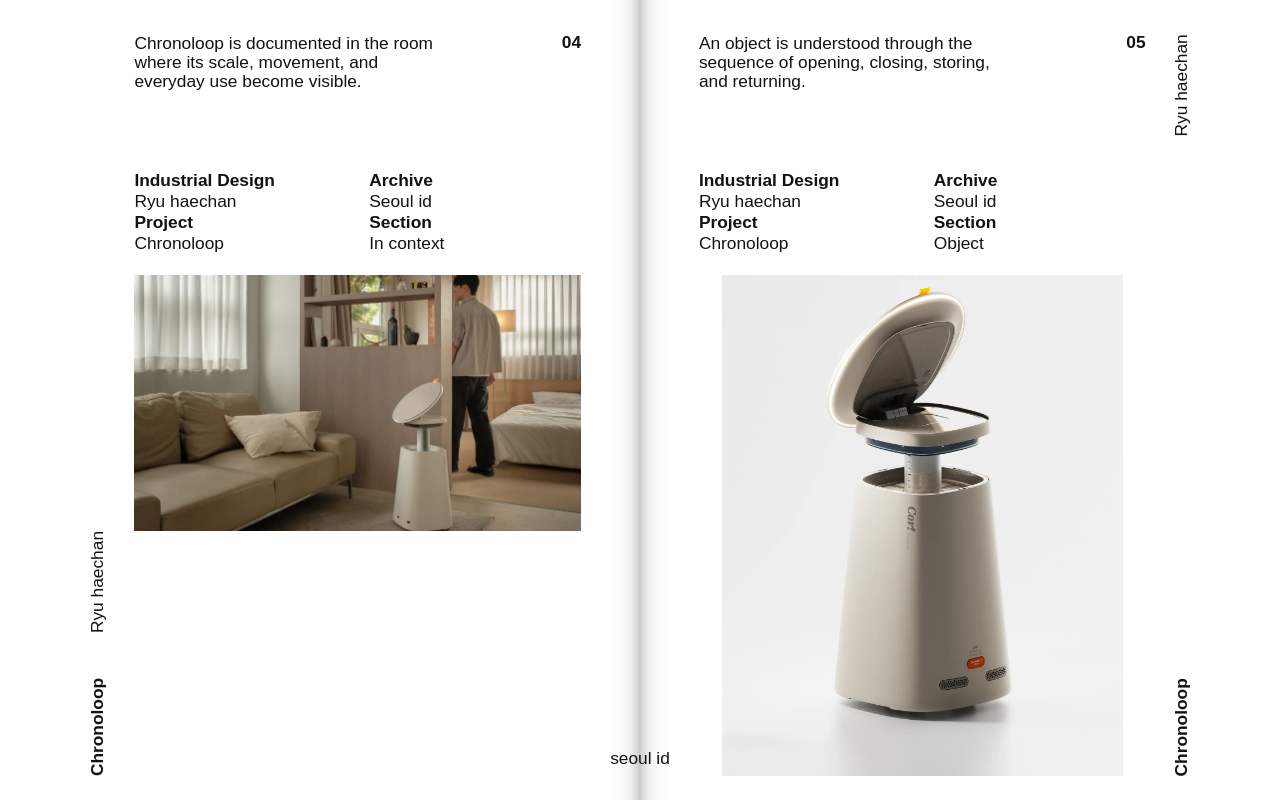
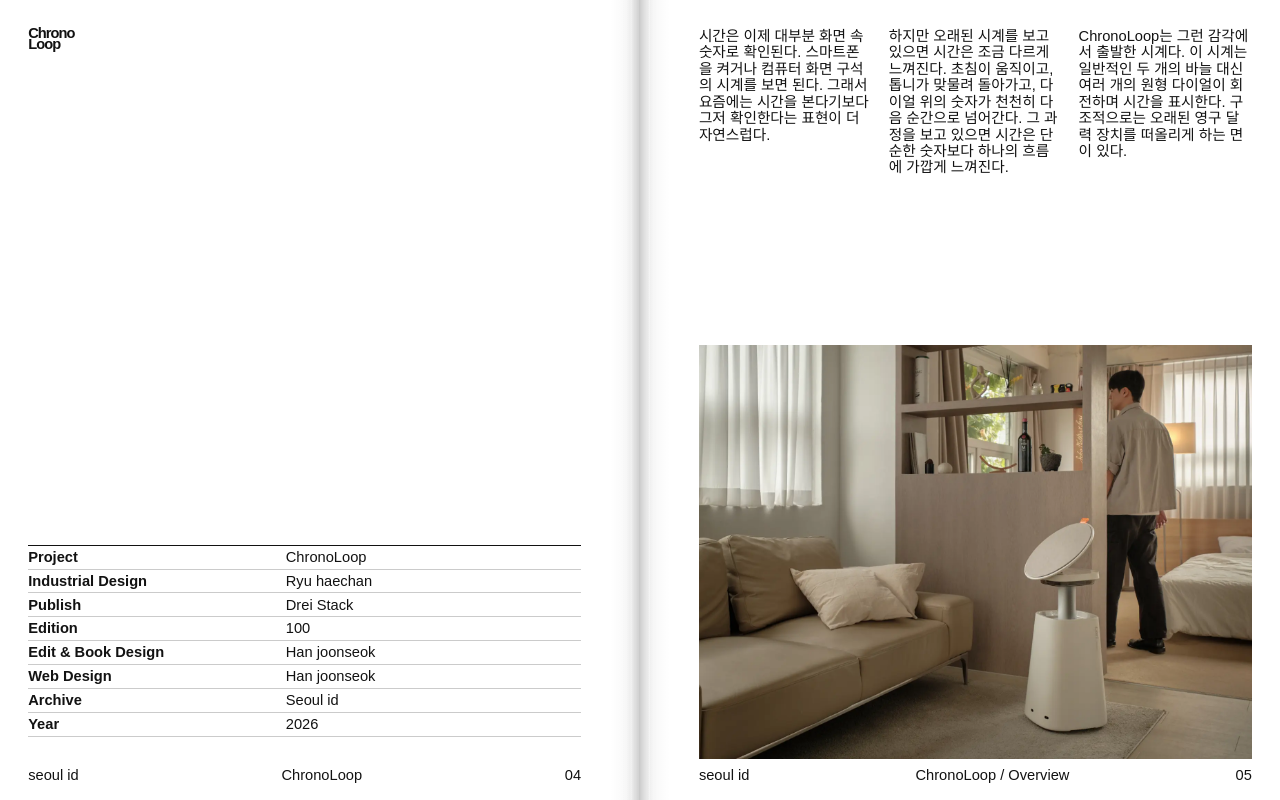
Before and after one commit to Joonseokvd/seoulid, a Next.js app: page /1 in a window 1280 px wide. Built offline with nearby package versions, Linux system fonts and the light colour scheme; a web font is replaced by a local one.

Commit message:
Rebuild ChronoLoop in portfolio book system

```diff
--- a/app/1/page.tsx
+++ b/app/1/page.tsx
@@ -1,164 +1,227 @@
 /* eslint-disable @next/next/no-img-element, @next/next/no-html-link-for-pages */
 
-type EditorialPageData = {
-  image: string;
-  imageAlt: string;
-  headline: string;
-  label: string;
-  page: string;
-  fit?: "cover" | "contain";
-};
-
-const editorialPages: EditorialPageData[] = [
-  {
-    image: "/detail/chronoloop/1.webp",
-    imageAlt: "실내 공간에 놓인 Chronoloop",
-    headline:
-      "Chronoloop is documented in the room where its scale, movement, and everyday use become visible.",
-    label: "In context",
-    page: "04",
-  },
-  {
-    image: "/detail/chronoloop/2.webp",
-    imageAlt: "흰 배경 위에 놓인 Chronoloop",
-    headline:
-      "An object is understood through the sequence of opening, closing, storing, and returning.",
-    label: "Object",
-    page: "05",
-    fit: "contain",
-  },
-  {
-    image: "/detail/chronoloop/3.webp",
-    imageAlt: "선반 앞에 놓인 Chronoloop",
-    headline:
-      "Its form stays quiet among other objects until the moment a repeated action begins.",
-    label: "In context",
-    page: "06",
-  },
-  {
-    image: "/detail/chronoloop/4.webp",
-    imageAlt: "Chronoloop 상단 구조의 세부 모습",
-    headline:
-      "A closer view records the relationship between the container, lid, and supporting structure.",
-    label: "Detail",
-    page: "07",
-  },
-  {
-    image: "/detail/chronoloop/5.webp",
-    imageAlt: "이동식 구조물 옆의 Chronoloop",
-    headline:
-      "Chronoloop is shown beside the surrounding systems that organise a domestic space.",
-    label: "Structure",
-    page: "08",
-  },
-  {
-    image: "/detail/chronoloop/6.webp",
-    imageAlt: "식물 옆에서 열려 있는 Chronoloop",
-    headline:
-      "The open object reveals a small gesture designed to be repeated as part of an ordinary day.",
-    label: "Use",
-    page: "09",
-  },
-  {
-    image: "/detail/chronoloop/7.webp",
-    imageAlt: "두 사람이 Chronoloop를 살펴보는 모습",
-    headline:
-      "Handling and observation provide a final record of the object at the scale of the body.",
-    label: "Process",
-    page: "10",
-  },
-  {
-    image: "/images/catalog/1.png",
-    imageAlt: "Chronoloop 제품 이미지",
-    headline:
-      "Chronoloop, Object 01. Industrial design by Ryu haechan and archived by Seoul id.",
-    label: "Object 01",
-    page: "11",
-    fit: "contain",
-  },
+const projectSpecs = [
+  ["Project", "ChronoLoop"],
+  ["Industrial Design", "Ryu haechan"],
+  ["Publish", "Drei Stack"],
+  ["Edition", "100"],
+  ["Edit & Book Design", "Han joonseok"],
+  ["Web Design", "Han joonseok"],
+  ["Archive", "Seoul id"],
+  ["Year", "2026"],
 ];
 
-function EditorialPage({
-  data,
-  side,
+function PageFolio({ page, caption }: { page: string; caption: string }) {
+  return (
+    <footer className="project-folio">
+      <a href="/">seoul id</a>
+      <span>{caption}</span>
+      <span>{page}</span>
+    </footer>
+  );
+}
+
+function ProcessPage({
+  page,
+  columns,
+  images,
 }: {
-  data: EditorialPageData;
-  side: "left" | "right";
+  page: string;
+  columns: Array<{ heading: string; body: string[] }>;
+  images: Array<{ src: string; alt: string; caption: string }>;
 }) {
   return (
-    <article
-      className={`book-page book-page-${side} detail-editorial-page detail-editorial-${side}`}
-      aria-label={`Chronoloop ${data.label}, ${data.page}쪽`}
-    >
-      <div className="editorial-main">
-        <header className="editorial-header">
-          <p className="editorial-headline">{data.headline}</p>
-          <span className="editorial-index" aria-label={`${data.page}쪽`}>
-            {data.page}
-          </span>
-        </header>
-
-        <div className="editorial-copy">
-          <p>
-            <strong>Industrial Design</strong>
-            <br />
-            Ryu haechan
-            <br />
-            <strong>Project</strong>
-            <br />
-            Chronoloop
-          </p>
-          <p>
-            <strong>Archive</strong>
-            <br />
-            Seoul id
-            <br />
-            <strong>Section</strong>
-            <br />
-            {data.label}
-          </p>
-        </div>
-
-        <figure className={`editorial-media editorial-media-${data.fit ?? "cover"}`}>
-          <img src={data.image} alt={data.imageAlt} />
-        </figure>
+    <article className="book-page process-page">
+      <div className="process-copy-grid">
+        {columns.map((column) => (
+          <section key={column.heading}>
+            <h2>{column.heading}</h2>
+            {column.body.map((paragraph) => (
+              <p key={paragraph}>{paragraph}</p>
+            ))}
+          </section>
+        ))}
       </div>
 
-      <div className="editorial-rail" aria-hidden="true">
-        <strong>Chronoloop</strong>
-        <span>Ryu haechan</span>
+      <div className="process-image-grid">
+        {images.map((image) => (
+          <figure key={image.src}>
+            <img src={image.src} alt={image.alt} />
+            <figcaption>{image.caption}</figcaption>
+          </figure>
+        ))}
       </div>
+
+      <PageFolio page={page} caption="ChronoLoop / Process" />
+    </article>
+  );
+}
+
+function PhotoPage({
+  page,
+  src,
+  alt,
+  caption,
+}: {
+  page: string;
+  src: string;
+  alt: string;
+  caption: string;
+}) {
+  return (
+    <article className="book-page photo-page">
+      <figure>
+        <img src={src} alt={alt} />
+      </figure>
+      <PageFolio page={page} caption={caption} />
     </article>
   );
 }
 
 export default function ChronoloopPage() {
-  const spreads = Array.from({ length: editorialPages.length / 2 }, (_, index) =>
-    editorialPages.slice(index * 2, index * 2 + 2),
-  );
-
   return (
     <main className="site-shell detail-shell">
       <div className="detail-spread-scroll">
-        {spreads.map(([leftPage, rightPage], index) => (
-          <section
-            className="spread spread-detail detail-story-spread"
-            aria-label={`Chronoloop 펼침면 ${index + 1}`}
-            key={`${leftPage.page}-${rightPage.page}`}
-          >
-            <EditorialPage data={leftPage} side="left" />
-            <EditorialPage data={rightPage} side="right" />
-          </section>
-        ))}
+        <section
+          className="spread spread-detail project-intro-spread"
+          aria-label="ChronoLoop 소개 펼침면"
+        >
+          <article className="book-page book-page-left project-title-page">
+            <h1 className="project-display-title">
+              <span>Chrono</span>
+              <span>Loop</span>
+            </h1>
+
+            <dl className="project-spec-table">
+              {projectSpecs.map(([term, description]) => (
+                <div key={term}>
+                  <dt>{term}</dt>
+                  <dd>{description}</dd>
+                </div>
+              ))}
+            </dl>
+
+            <PageFolio page="04" caption="ChronoLoop" />
+          </article>
+
+          <article className="book-page book-page-right project-overview-page">
+            <div className="overview-copy-grid">
+              <p>
+                시간은 이제 대부분 화면 속 숫자로 확인된다. 스마트폰을 켜거나
+                컴퓨터 화면 구석의 시계를 보면 된다. 그래서 요즘에는 시간을
+                본다기보다 그저 확인한다는 표현이 더 자연스럽다.
+              </p>
+              <p>
+                하지만 오래된 시계를 보고 있으면 시간은 조금 다르게 느껴진다.
+                초침이 움직이고, 톱니가 맞물려 돌아가고, 다이얼 위의 숫자가
+                천천히 다음 순간으로 넘어간다. 그 과정을 보고 있으면 시간은
+                단순한 숫자보다 하나의 흐름에 가깝게 느껴진다.
+              </p>
+              <p>
+                ChronoLoop는 그런 감각에서 출발한 시계다. 이 시계는 일반적인
+                두 개의 바늘 대신 여러 개의 원형 다이얼이 회전하며 시간을
+                표시한다. 구조적으로는 오래된 영구 달력 장치를 떠올리게 하는
+                면이 있다.
+              </p>
+            </div>
+
+            <figure className="overview-hero">
+              <img
+                src="/detail/chronoloop/1.webp"
+                alt="실내 공간에 놓인 ChronoLoop"
+              />
+            </figure>
+
+            <PageFolio page="05" caption="ChronoLoop / Overview" />
+          </article>
+        </section>
+
+        <section
+          className="spread spread-detail process-spread"
+          aria-label="ChronoLoop 과정 펼침면"
+        >
+          <ProcessPage
+            page="06"
+            columns={[
+              {
+                heading: "시간을 읽는 방식",
+                body: [
+                  "이 방식은 시간을 읽는 경험도 조금 다르게 만든다. 숫자를 빠르게 확인하는 대신, 원형 다이얼의 움직임을 통해 시간의 흐름을 인식하게 된다. 서로 다른 속도로 회전하는 작은 원들이 하나의 시점을 만들어 내는 방식이 이 시계의 핵심이다.",
+                ],
+              },
+              {
+                heading: "형태와 타이포그래피",
+                body: [
+                  "형태 역시 이러한 메커니즘을 중심으로 정리했다. 금속 바디는 장식적인 요소를 최소화했고, 다이얼 위 숫자에는 블랙레터 스타일의 타이포그래피를 적용했다. 전통적인 문자 형태와 기계적인 구조가 결합되면서 차분하고 고전적인 분위기를 만든다.",
+                ],
+              },
+            ]}
+            images={[
+              {
+                src: "/detail/chronoloop/2.webp",
+                alt: "흰 배경 위의 ChronoLoop",
+                caption: "Object view",
+              },
+              {
+                src: "/detail/chronoloop/3.webp",
+                alt: "선반 앞에 놓인 ChronoLoop",
+                caption: "Object in context",
+              },
+            ]}
+          />
+
+          <ProcessPage
+            page="07"
+            columns={[
+              {
+                heading: "관찰의 순간",
+                body: [
+                  "이 시계의 흥미로운 점은 시간을 바라보는 태도를 조금 바꾼다는 데 있다. 디지털 시계가 정확하고 즉각적인 정보를 제공한다면, ChronoLoop는 시간을 읽는 과정에 짧은 관찰의 순간을 만든다. 다이얼이 회전하고 숫자가 자리를 바꾸는 모습을 잠깐 바라보게 되는 것이다.",
+                ],
+              },
+              {
+                heading: "움직임으로서의 시간",
+                body: [
+                  "우리는 늘 시간이 흐르는 가운데 살지만, 그 움직임 자체를 의식하는 일은 많지 않다. 대부분은 숫자가 바뀌는 순간만 확인하고 다시 일상으로 돌아간다.",
+                  "ChronoLoop는 그 익숙한 방식을 조금 다르게 풀어낸다. 시간을 단순한 정보가 아니라 움직임으로 경험하게 하는 시계다. 더 정확한 시간을 보여주기보다, 시간을 잠깐 바라보게 만드는 물건에 가깝다.",
+                ],
+              },
+            ]}
+            images={[
+              {
+                src: "/detail/chronoloop/4.webp",
+                alt: "ChronoLoop 상단 구조의 세부 모습",
+                caption: "Detail view",
+              },
+              {
+                src: "/detail/chronoloop/5.webp",
+                alt: "이동식 구조물 옆의 ChronoLoop",
+                caption: "Use and scale",
+              },
+            ]}
+          />
+        </section>
+
+        <section
+          className="spread spread-detail photo-spread"
+          aria-label="ChronoLoop 사진 펼침면"
+        >
+          <PhotoPage
+            page="08"
+            src="/detail/chronoloop/6.webp"
+            alt="식물 옆에서 열려 있는 ChronoLoop"
+            caption="ChronoLoop / Use"
+          />
+          <PhotoPage
+            page="09"
+            src="/detail/chronoloop/7.webp"
+            alt="두 사람이 ChronoLoop를 살펴보는 모습"
+            caption="ChronoLoop / Process"
+          />
+        </section>
       </div>
 
       <div className="book-gutter detail-gutter" aria-hidden="true" />
-
-      <nav className="folio-ui folio-ui-detail" aria-label="페이지 내비게이션">
-        <a className="folio-home" href="/">
-          seoul id
-        </a>
-      </nav>
     </main>
   );
 }
--- a/app/globals.css
+++ b/app/globals.css
@@ -4,8 +4,8 @@
 :root {
   --paper: #ffffff;
   --ink: #121212;
-  --small: 13pt;
-  --large: 13pt;
+  --small: 11pt;
+  --large: 11pt;
   --line-height: 1.52;
   --outer-margin: clamp(34px, 6.4vw, 124px);
   --inner-margin: clamp(36px, 4.6vw, 88px);
@@ -34,7 +34,7 @@ body {
   color: var(--ink);
   background: var(--paper);
   font-family: "Pretendard", Arial, sans-serif;
-  font-size: 13pt;
+  font-size: 11pt;
   font-weight: 400;
   line-height: var(--line-height);
   text-rendering: optimizeLegibility;
@@ -508,13 +508,13 @@ a.catalog-item {
 
 .editorial-headline {
   max-width: 32ch;
-  font-size: 13pt;
+  font-size: 11pt;
   font-weight: 500;
   line-height: 1.12;
 }
 
 .editorial-index {
-  font-size: 13pt;
+  font-size: 11pt;
   font-weight: 700;
   line-height: 1;
 }
@@ -524,7 +524,7 @@ a.catalog-item {
   grid-template-columns: repeat(2, minmax(0, 1fr));
   gap: clamp(16px, 1.8vw, 30px);
   margin-bottom: 2.6vh;
-  font-size: 13pt;
+  font-size: 11pt;
   line-height: 1.22;
 }
 
@@ -564,7 +564,7 @@ a.catalog-item {
   gap: 2.8rem;
   writing-mode: vertical-rl;
   transform: rotate(180deg);
-  font-size: 13pt;
+  font-size: 11pt;
   line-height: 1;
   white-space: nowrap;
 }
@@ -612,10 +612,177 @@ a.catalog-item {
   transform: translateX(-50%);
 }
 
+/* ChronoLoop project book */
+.project-intro-spread,
+.process-spread,
+.photo-spread {
+  scroll-snap-align: start;
+  scroll-snap-stop: always;
+}
+
+.project-title-page,
+.project-overview-page,
+.process-page,
+.photo-page {
+  height: 100svh;
+  min-height: 100svh;
+  font-size: 11pt;
+}
+
+.project-title-page,
+.process-spread > :first-child,
+.photo-spread > :first-child {
+  padding: 3.5vh var(--inner-margin) 2.2vh
+    clamp(18px, 2.2vw, 38px);
+}
+
+.project-overview-page,
+.process-spread > :last-child,
+.photo-spread > :last-child {
+  padding: 3.5vh clamp(18px, 2.2vw, 38px) 2.2vh
+    var(--inner-margin);
+}
+
+.project-title-page {
+  display: grid;
+  grid-template-rows: auto minmax(0, 1fr) auto;
+}
+
+.project-display-title {
+  display: flex;
+  flex-direction: column;
+  align-items: flex-start;
+  font-size: 11pt;
+  font-weight: 700;
+  line-height: 0.78;
+  letter-spacing: -0.065em;
+}
+
+.project-spec-table {
+  width: 100%;
+  align-self: end;
+  margin-bottom: 2.8vh;
+  border-top: 1px solid var(--ink);
+  font-size: 11pt;
+  line-height: 1.12;
+}
+
+.project-spec-table div {
+  display: grid;
+  grid-template-columns: minmax(0, 0.9fr) minmax(0, 1.1fr);
+  gap: 1rem;
+  padding: 0.22em 0;
+  border-bottom: 1px solid rgba(18, 18, 18, 0.22);
+}
+
+.project-spec-table dt {
+  font-weight: 700;
+}
+
+.project-overview-page {
+  display: grid;
+  grid-template-rows: minmax(0, 42%) minmax(0, 1fr) auto;
+}
+
+.overview-copy-grid {
+  display: grid;
+  grid-template-columns: repeat(3, minmax(0, 1fr));
+  align-content: start;
+  gap: clamp(12px, 1.3vw, 24px);
+  font-size: 11pt;
+  line-height: 1.12;
+}
+
+.overview-hero,
+.photo-page figure {
+  min-width: 0;
+  min-height: 0;
+  overflow: hidden;
+  background: #f2f2f2;
+}
+
+.overview-hero img,
+.photo-page img {
+  width: 100%;
+  height: 100%;
+  object-fit: cover;
+}
+
+.process-page {
+  display: grid;
+  grid-template-rows: minmax(0, 47%) minmax(0, 1fr) auto;
+}
+
+.process-copy-grid {
+  display: grid;
+  grid-template-columns: repeat(2, minmax(0, 1fr));
+  align-content: start;
+  gap: clamp(16px, 1.8vw, 30px);
+  font-size: 11pt;
+  line-height: 1.12;
+}
+
+.process-copy-grid h2 {
+  margin-bottom: 0.5em;
+  font-size: 11pt;
+  font-weight: 700;
+}
+
+.process-copy-grid p + p {
+  margin-top: 1em;
+}
+
+.process-image-grid {
+  min-width: 0;
+  min-height: 0;
+  display: grid;
+  grid-template-columns: repeat(2, minmax(0, 1fr));
+  gap: clamp(8px, 0.8vw, 14px);
+}
+
+.process-image-grid figure {
+  min-width: 0;
+  min-height: 0;
+  display: grid;
+  grid-template-rows: minmax(0, 1fr) auto;
+  gap: 0.35em;
+}
+
+.process-image-grid img {
+  width: 100%;
+  height: 100%;
+  object-fit: cover;
+  overflow: hidden;
+}
+
+.process-image-grid figcaption {
+  font-size: 11pt;
+  line-height: 1;
+}
+
+.photo-page {
+  display: grid;
+  grid-template-rows: minmax(0, 1fr) auto;
+}
+
+.project-folio {
+  display: grid;
+  grid-template-columns: auto minmax(0, 1fr) auto;
+  align-items: end;
+  gap: 1rem;
+  padding-top: 1.1vh;
+  font-size: 11pt;
+  line-height: 1;
+}
+
+.project-folio span:nth-child(2) {
+  text-align: center;
+}
+
 @media (max-width: 900px) {
   :root {
-    --small: 13pt;
-    --large: 13pt;
+    --small: 11pt;
+    --large: 11pt;
     --outer-margin: 15vw;
     --inner-margin: 15vw;
   }
@@ -732,6 +899,59 @@ a.catalog-item {
     gap: 2rem;
   }
 
+  .project-intro-spread,
+  .process-spread,
+  .photo-spread {
+    scroll-snap-align: none;
+    scroll-snap-stop: normal;
+  }
+
+  .project-title-page,
+  .project-overview-page,
+  .process-page,
+  .photo-page,
+  .project-title-page,
+  .process-spread > :first-child,
+  .photo-spread > :first-child,
+  .project-overview-page,
+  .process-spread > :last-child,
+  .photo-spread > :last-child {
+    width: 100%;
+    min-height: 100svh;
+    padding: 4vh 8vw 3vh;
+  }
+
+  .project-overview-page {
+    min-height: 130svh;
+    grid-template-rows: auto minmax(0, 1fr) auto;
+  }
+
+  .overview-copy-grid {
+    grid-template-columns: 1fr;
+    gap: 1rem;
+    margin-bottom: 3vh;
+  }
+
+  .process-page {
+    min-height: 130svh;
+    grid-template-rows: auto minmax(0, 1fr) auto;
+  }
+
+  .process-copy-grid {
+    grid-template-columns: 1fr;
+    gap: 1.2rem;
+    margin-bottom: 3vh;
+  }
+
+  .process-image-grid {
+    grid-template-columns: repeat(2, minmax(0, 1fr));
+  }
+
+  .photo-page {
+    height: 100svh;
+    min-height: 100svh;
+  }
+
   .folio-ui {
     height: 17vh;
     background: linear-gradient(
--- a/app/page.tsx
+++ b/app/page.tsx
@@ -2,7 +2,7 @@
 import type { CSSProperties } from "react";
 
 const products = [
-  { number: 1, title: "Chronoloop", pages: "04–05" },
+  { number: 1, title: "ChronoLoop", pages: "04–05" },
   { number: 2, title: "Object 02", pages: "06–07" },
   { number: 3, title: "Object 03", pages: "08–09" },
   { number: 4, title: "Object 04", pages: "10–11" },
@@ -46,7 +46,7 @@ function Product({ product }: { product: ProductData }) {
       <a
         className={`catalog-item product-${number}`}
         href="/1"
-        aria-label="Chronoloop 상세 페이지"
+        aria-label="ChronoLoop 상세 페이지"
       >
         {visual}
       </a>
```
